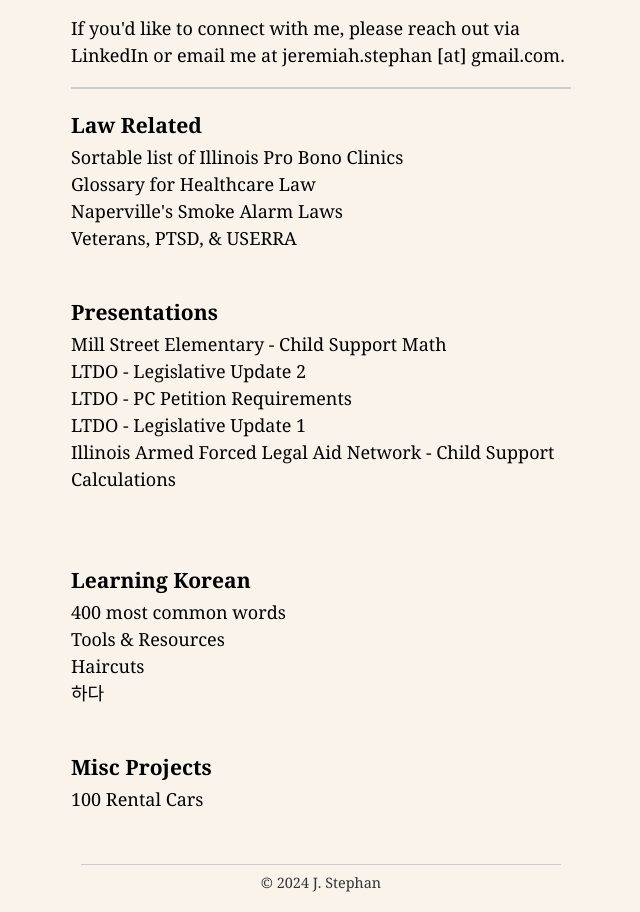
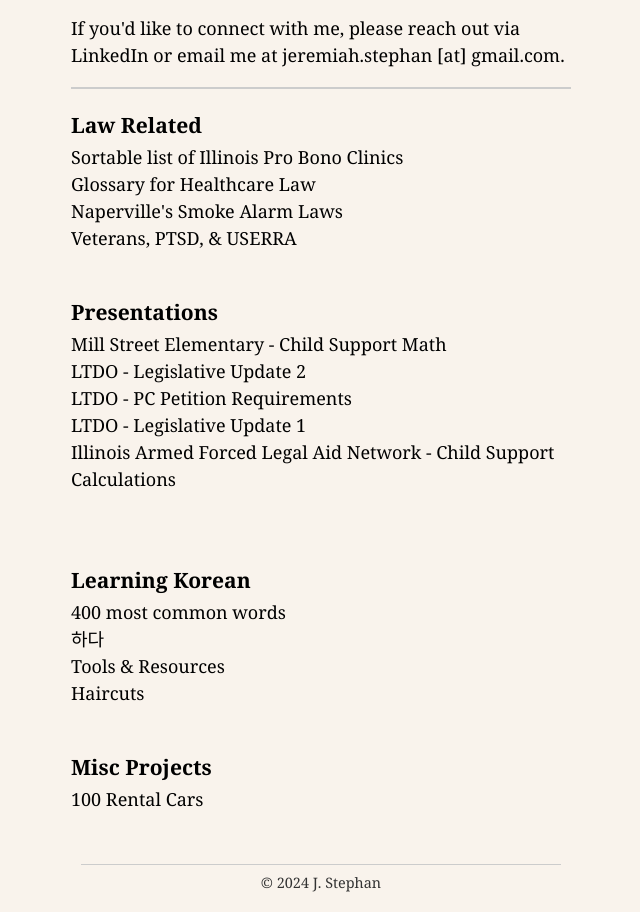
Before and after one commit to J51851391H/blog.github.io, a plain HTML site: page index.html in a window 1280 px wide. Shown: the part 175-1087 px from the top of the page, without its empty margins (319-959 px from the left). Drawn offline with Linux system fonts and the light colour scheme.

Commit message:
Update index.html

```diff
--- a/index.html
+++ b/index.html
@@ -51,9 +51,9 @@
    	<h3>Learning Korean</h3>
 	<div class="index">
 	<a href="Korean400.html">400 most common words</a><br>
+	<a href="hada.html">하다</a><br>
 	<a href="korean-resources.html">Tools & Resources</a><br>
 	<a href="korean-haircut.html">Haircuts</a><br>
-	<a href="hada.html">하다</a>
 	<a href=""></a>
 	</div>
    	<br>
```
